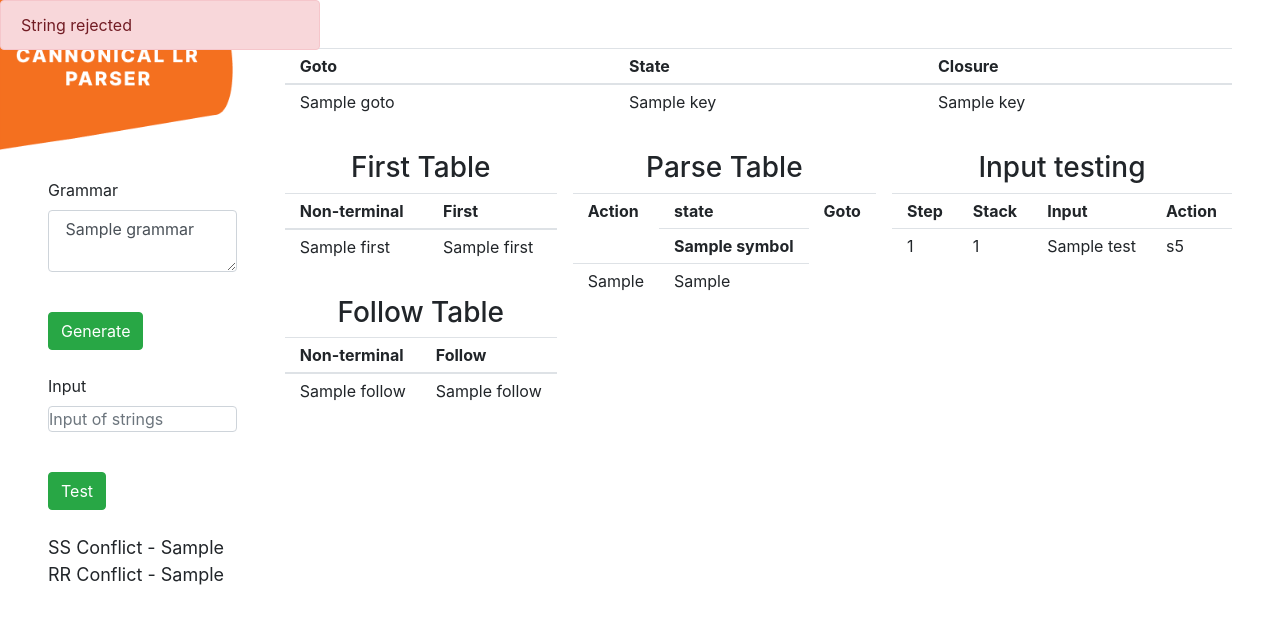
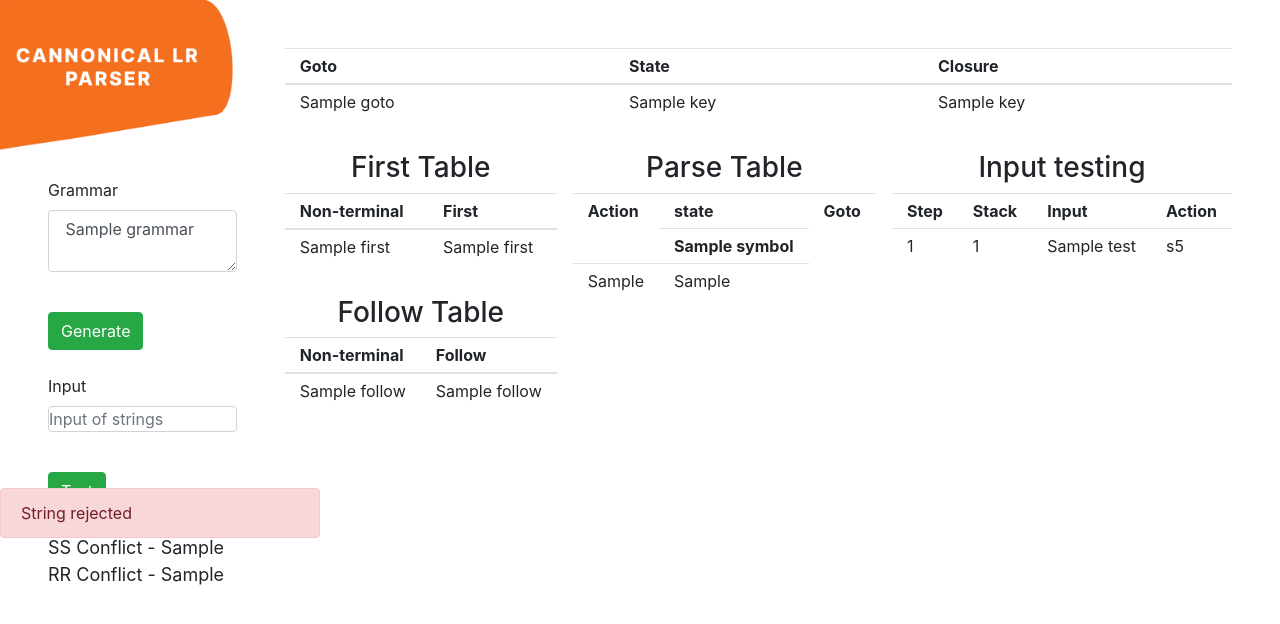
Before and after one commit to buddha231/CLR-parser, a Flask app: template CLR web/templates/cannonical.html in a window 1280 px wide. Shown: the top 624 px of the page. Run offline with Flask 2, Linux system fonts and the light colour scheme; the template is opened without the code that fills it: most values are stand-ins (such as "Sample title", 1, 10 or a date in 2020); some libraries are stand-ins or nearby versions.

```diff
--- a/CLR web/server.py
+++ b/CLR web/server.py
@@ -1,11 +1,11 @@
 
+import os
 from flask import (
     Blueprint, flash, g, redirect, render_template, request, session, url_for, Flask
 )
 # from Parser.firstfollow import State
 from Parser.clr import main
 # from Parser import firstfollow
-import os
 from Parser.firstfollow import production_list, nt_list as ntl, t_list as tl
 from Parser.clr import nt_list, t_list
 # from CLR_Parser.firstfollow import
@@ -31,6 +31,7 @@ def hello_world():
         items, sym_list, clr_items, goto_list, first_list, follow_list, input_test, string_validity, conflict = main(
             grammars=string, Input=to_parse)
         print(f"{items=}")
+
         return render_template('cannonical.html',
                                dictionary=items,
                                clr_items=clr_items,
--- a/CLR web/templates/cannonical.html
+++ b/CLR web/templates/cannonical.html
@@ -98,7 +98,7 @@
       <p style="font-size:18px;">
         SS Conflict - {{conflict['sr']}}<br>
         RR Conflict - {{conflict['rr']}}
-      {% endif %}
+        {% endif %}
       </p>
     </aside>
     <div class="main__container" style="width: 80%;">
@@ -225,7 +225,7 @@
       </div>
     </div>
   </main>
-  <div class="alert alert-danger" style="z-index: 1000; position: absolute; top: 0; width: 25%;">
+  <div class="alert alert-danger" style="z-index: 1000; position: sticky; bottom: 0; width: 25%;">
     String
     {% if string_validity%}
     accepted
```
Also changed, not shown: 1 other file.
